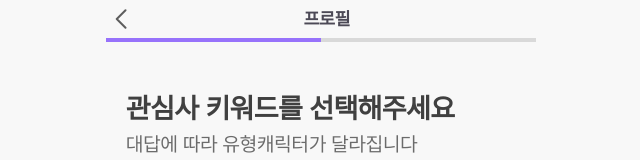
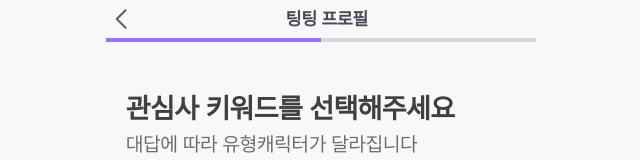
Before and after one commit to project-tingting/tingting_front, a Next.js app: page /profile/interest in a window 1280 px wide. Shown: the top 160 px of the page, without its empty margins (319-959 px from the left). Built offline with nearby package versions, Linux system fonts and the light colour scheme; no server answers.

Commit message:
#102 - [Design] 프로필 top 텍스트 변경

```diff
--- a/pages/profile/alcohol.tsx
+++ b/pages/profile/alcohol.tsx
@@ -25,7 +25,7 @@ export default function alcohol() {
 
   return (
     <>
-      <Top text="프로필" />
+      <Top text="팅팅 프로필" />
       <ProgressBar stage={3} total={4} />
       <Container>
         <InputContainer>
--- a/pages/profile/interest.tsx
+++ b/pages/profile/interest.tsx
@@ -61,7 +61,7 @@ export default function interest() {
 
   return (
     <>
-      <Top text="프로필" />
+      <Top text="팅팅 프로필" />
       <ProgressBar stage={2} total={4} />
       <Container>
         <InputContainer>
--- a/pages/profile/mbti.tsx
+++ b/pages/profile/mbti.tsx
@@ -45,12 +45,11 @@ export default function mbti() {
         valueList: userMbti,
       },
     ]);
-    console.log('mbti', userMbti);
     Router.push('/profile/interest');
   };
   return (
     <>
-      <Top text="프로필" />
+      <Top text="팅팅 프로필" />
       <ProgressBar stage={1} total={4} />
       <Container>
         <InputContainer>
--- a/pages/profile/smoking.tsx
+++ b/pages/profile/smoking.tsx
@@ -22,7 +22,7 @@ export default function smoking() {
   };
   return (
     <>
-      <Top text="프로필" />
+      <Top text="팅팅 프로필" />
       <ProgressBar stage={4} total={4} />
       <Container>
         <InputContainer>
```
